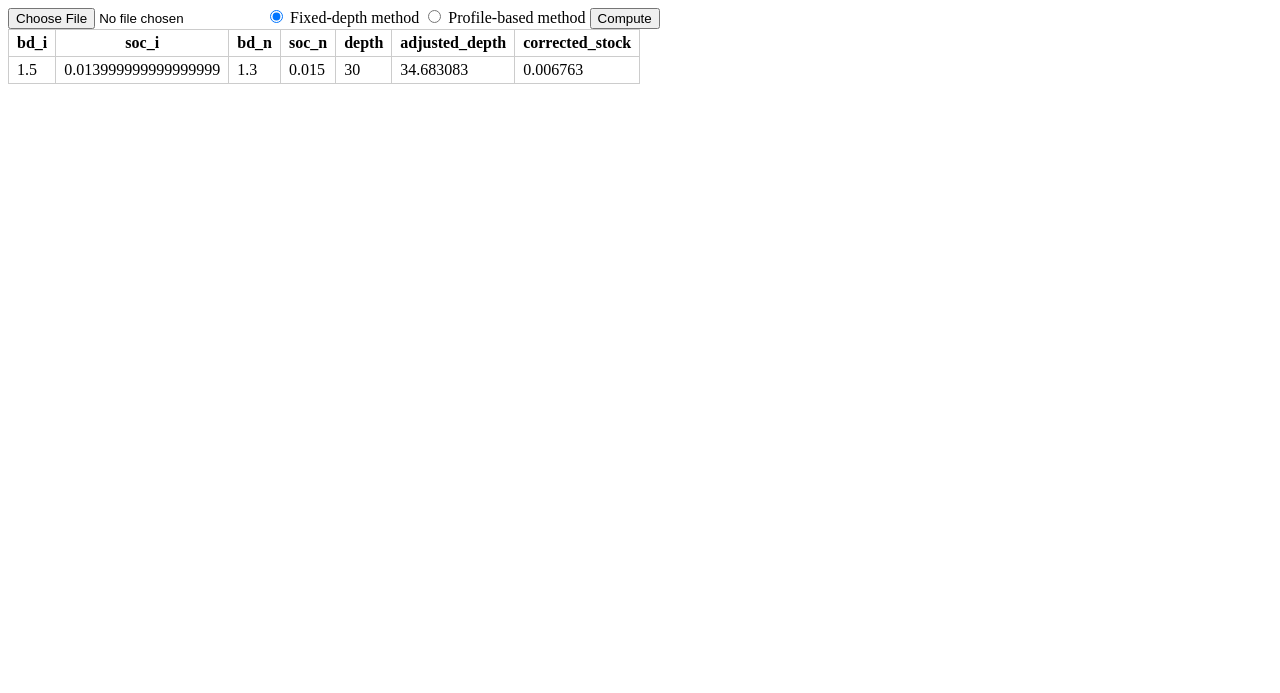
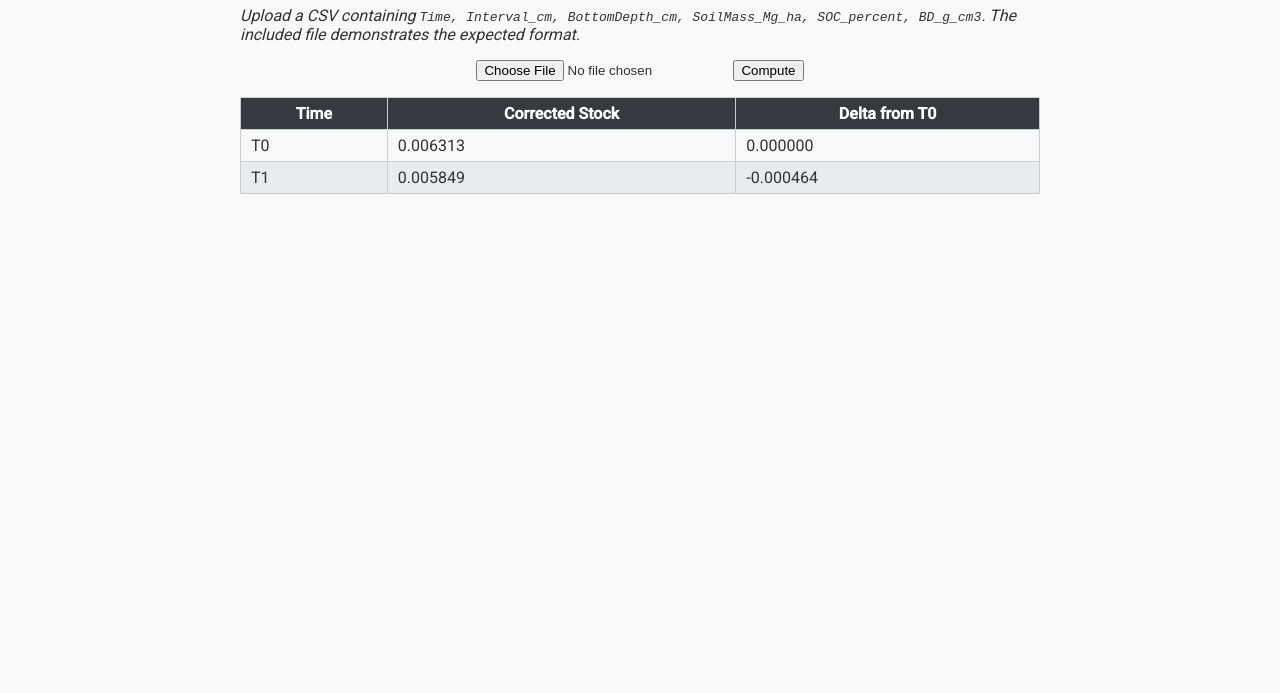
Before and after one commit to dm-home/coretastic, a plain HTML site: page index.html in a window 1280 px wide. Shown: the part 107-800 px from the top of the page. Drawn offline with nearby package versions, Linux system fonts and the light colour scheme.

Commit message:
Add time-based ESM delta calculation

```diff
--- a/data/default_clean.csv
+++ b/data/default_clean.csv
@@ -1,2 +1,5 @@
-bd_i,soc_i,bd_n,soc_n,depth
-1.5,0.013999999999999999,1.3,0.015,30.0
+Time,Interval_cm,BottomDepth_cm,SoilMass_Mg_ha,SOC_percent,BD_g_cm3
+T0,15,15,2134,1.84,1.42
+T0,15,30,2366,1.01,1.58
+T1,15,15,1781,1.93,1.19
+T1,15,30,2083,1.13,1.39
--- a/index.html
+++ b/index.html
@@ -5,25 +5,47 @@
   <title>ESM Calculator</title>
   <script src="https://cdn.jsdelivr.net/npm/papaparse@5.3.2/papaparse.min.js"></script>
   <script src="js/esm.js"></script>
+  <link href="https://fonts.googleapis.com/css2?family=Roboto:wght@300;400;500&display=swap" rel="stylesheet">
   <style>
-    table, th, td { border: 1px solid #ccc; border-collapse: collapse; }
-    th, td { padding: 4px 8px; }
+    body {
+      font-family: 'Roboto', sans-serif;
+      max-width: 800px;
+      margin: auto;
+      padding: 2rem;
+      background: #f8f9fa;
+      color: #333;
+    }
+    table {
+      width: 100%;
+      border-collapse: collapse;
+      margin-top: 1rem;
+    }
+    th, td {
+      border: 1px solid #ccc;
+      padding: 6px 10px;
+    }
+    th {
+      background: #343a40;
+      color: #fff;
+    }
+    tr:nth-child(even) { background: #e9ecef; }
+    h1 { text-align: center; }
+    form { margin-bottom: 1rem; text-align: center; }
   </style>
 </head>
 <body>
   <h1>ESM Calculator</h1>
-  <p><em>On first visit, we’ve pre-loaded the Nature2023 dataset so you can see how it works.</em></p>
+  <p><em>Upload a CSV containing <code>Time, Interval_cm, BottomDepth_cm, SoilMass_Mg_ha, SOC_percent, BD_g_cm3</code>. The included file demonstrates the expected format.</em></p>
   <form id="form">
     <input type="file" id="csvfile" accept=".csv">
-    <label><input type="radio" name="method" value="fixed" checked> Fixed-depth method</label>
-    <label><input type="radio" name="method" value="profile"> Profile-based method</label>
     <button type="submit">Compute</button>
   </form>
   <table id="results">
     <thead>
       <tr>
-        <th>bd_i</th><th>soc_i</th><th>bd_n</th><th>soc_n</th>
-        <th>depth</th><th>adjusted_depth</th><th>corrected_stock</th>
+        <th>Time</th>
+        <th>Corrected Stock</th>
+        <th>Delta from T0</th>
       </tr>
     </thead>
     <tbody></tbody>
@@ -31,50 +53,35 @@
   <script>
   document.addEventListener('DOMContentLoaded', function() {
     const tableBody = document.querySelector('#results tbody');
-    function compute(rows, method) {
+
+    function render(results) {
       tableBody.innerHTML = '';
-      rows.forEach(r => {
-        if (!r.bd_i) return;
-        const bd_i = parseFloat(r.bd_i);
-        const soc_i = parseFloat(r.soc_i);
-        const bd_n = parseFloat(r.bd_n);
-        const soc_n = parseFloat(r.soc_n);
-        const depth = parseFloat(r.depth || 30);
-        let Da = '';
-        let corr = 0;
-        if (method === 'fixed') {
-          const res = esmCorrectionFixed(bd_i, soc_i, bd_n, soc_n, depth);
-          Da = res.Da.toFixed(6);
-          corr = res.corrected.toFixed(6);
-        } else {
-          const inc = 1;
-          const bd_i_p = linearBdProfile(bd_i, bd_i, depth, inc);
-          const soc_i_p = exponentialSocProfile(soc_i, soc_i, depth, 0, inc);
-          const bd_n_p = linearBdProfile(bd_n, bd_n, depth, inc);
-          const soc_n_p = exponentialSocProfile(soc_n, soc_n, depth, 0, inc);
-          corr = esmCorrectionProfile(bd_i_p, soc_i_p, bd_n_p, soc_n_p, depth, inc).toFixed(6);
-        }
+      results.forEach(r => {
         const tr = document.createElement('tr');
-        tr.innerHTML = `<td>${bd_i}</td><td>${soc_i}</td><td>${bd_n}</td><td>${soc_n}</td><td>${depth}</td><td>${Da}</td><td>${corr}</td>`;
+        tr.innerHTML = `<td>${r.time}</td><td>${r.corrected.toFixed(6)}</td><td>${r.delta.toFixed(6)}</td>`;
         tableBody.appendChild(tr);
       });
+    }
+
+    function compute(rows) {
+      const results = esmDeltas(rows);
+      render(results);
     }
 
     fetch('data/default_clean.csv')
       .then(resp => resp.text())
       .then(text => {
-        Papa.parse(text, {header:true, skipEmptyLines:true, complete: res => compute(res.data, 'fixed')});
+        Papa.parse(text, {header:true, skipEmptyLines:true, complete: res => compute(res.data)});
       });
 
     document.getElementById('form').addEventListener('submit', function(e) {
       e.preventDefault();
-      const method = document.querySelector('input[name="method"]:checked').value;
       const file = document.getElementById('csvfile').files[0];
       if (!file) return;
       Papa.parse(file, {
         header:true,
         skipEmptyLines:true,
-        complete: res => compute(res.data, method)
+        complete: res => compute(res.data)
       });
     });
   });
--- a/js/esm.js
+++ b/js/esm.js
@@ -51,3 +51,33 @@ window.esmCorrectionFixed = esmCorrectionFixed;
 window.exponentialSocProfile = exponentialSocProfile;
 window.linearBdProfile = linearBdProfile;
 window.esmCorrectionProfile = esmCorrectionProfile;
+
+function esmDeltas(rows, k = 1.9) {
+  const groups = {};
+  rows.forEach(r => {
+    if (!r.Time) return;
+    const t = r.Time.trim();
+    const inc = parseFloat(r.Interval_cm);
+    const bd = parseFloat(r.BD_g_cm3);
+    const soc = parseFloat(r.SOC_percent) / 100;
+    if (!groups[t]) {
+      groups[t] = { bd: [], soc: [], inc, depth: 0 };
+    }
+    groups[t].bd.push(bd);
+    groups[t].soc.push(soc);
+    groups[t].depth += inc;
+  });
+
+  const times = Object.keys(groups).sort();
+  if (times.length === 0) return [];
+  const base = groups[times[0]];
+  const baseStock = esmCorrectionProfile(base.bd, base.soc, base.bd, base.soc, base.depth, base.inc, k);
+
+  return times.map(t => {
+    const g = groups[t];
+    const corr = esmCorrectionProfile(base.bd, base.soc, g.bd, g.soc, base.depth, base.inc, k);
+    return { time: t, corrected: corr, delta: corr - baseStock };
+  });
+}
+
+window.esmDeltas = esmDeltas;
```
Also changed, not shown: 1 other file.
